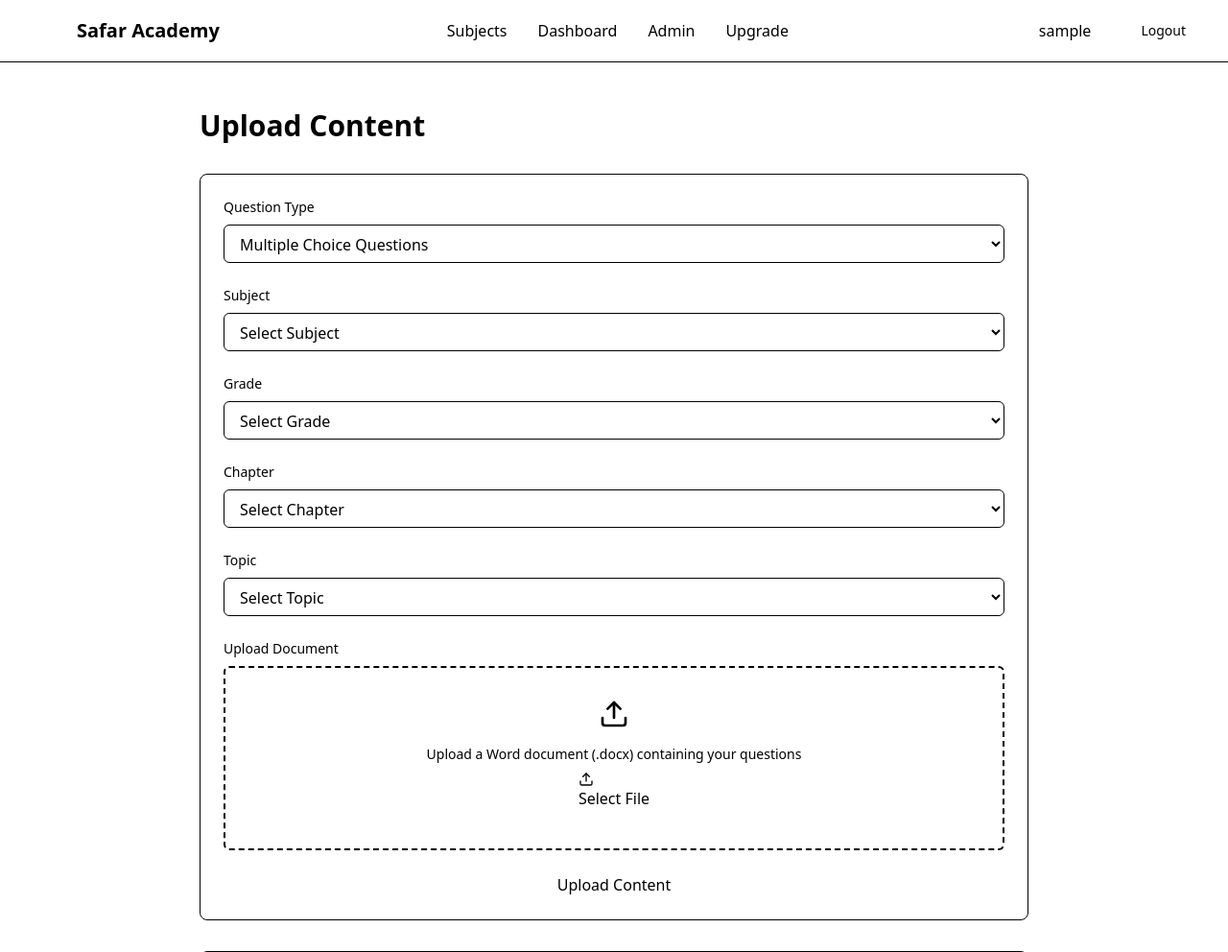
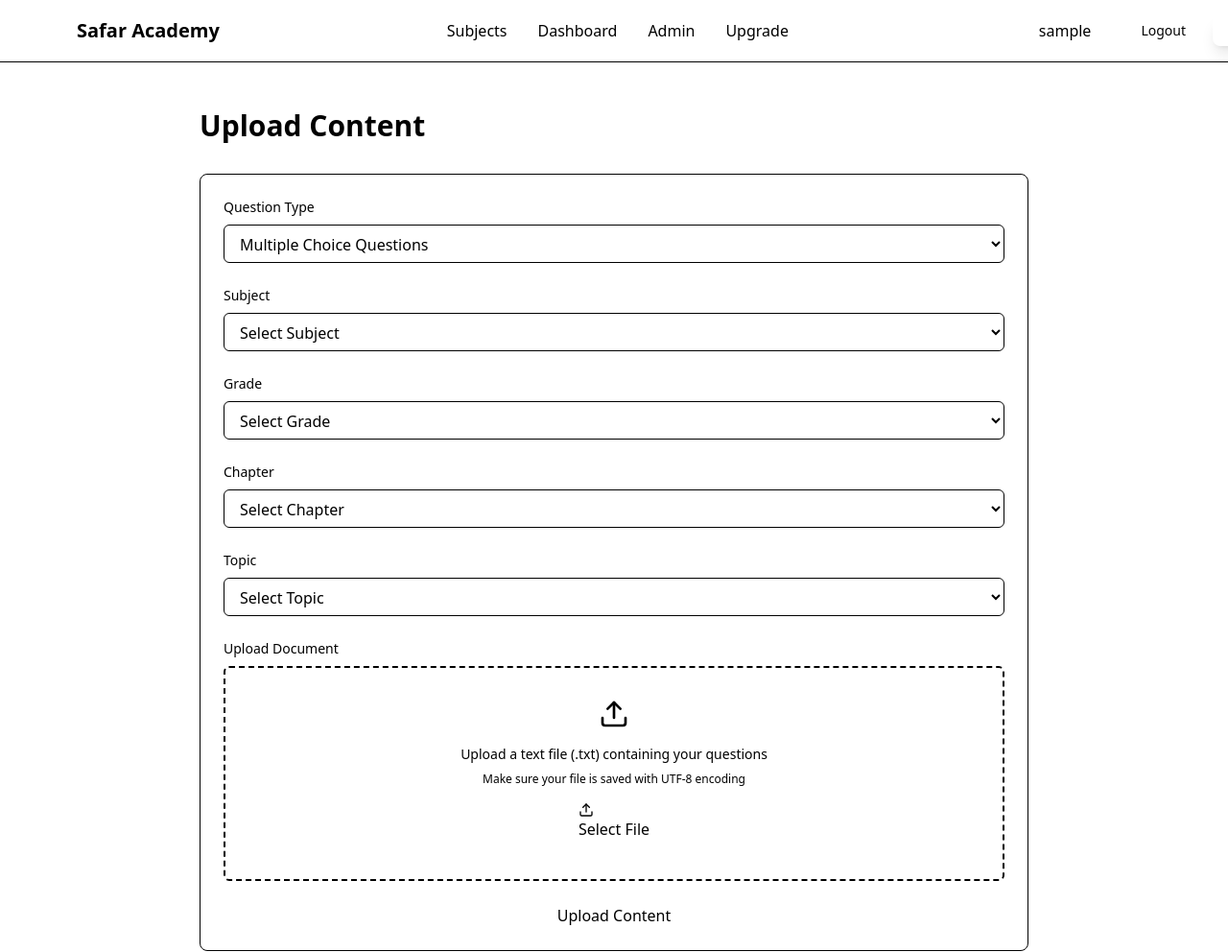
Before and after one commit to abdullahdep/django-hello-world, a Django app: page /content-upload in a window 1280 px wide. Shown: the top 992 px of the page at 96% size. Run offline with Django 4.2, Linux system fonts and the light colour scheme; the visitor is signed in with stand-in values (Sample User, id 1).

Commit message:
uploaded filsstoregepath : stored in offline media file storage

```diff
--- a/api/settings.py
+++ b/api/settings.py
@@ -137,7 +137,7 @@ USE_TZ = True
 
 STATIC_URL = 'static/'
 
-# Media files (Uploads)
+# Media files (uploads)
 MEDIA_URL = '/media/'
 MEDIA_ROOT = os.path.join(BASE_DIR, 'media')
 
--- a/globalvar.py
+++ b/globalvar.py
@@ -79,6 +79,16 @@ def global_variables(request):
                             'Linear Equations in Two Variables',
                             'Polynomials',
                             'Coordinate Geometry'
+                        ]
+                    },
+                    {
+                        'name': 'Number Systems',
+                        'slug': 'number-systems',
+                        'topics': [
+                            'Real Numbers',
+                            'Irrational Numbers',
+                            'Rational Numbers',
+                            'Decimal Representation'
                         ]
                     },
                     {
--- a/pages/templates/admin_user/admin_user.html
+++ b/pages/templates/admin_user/admin_user.html
@@ -103,9 +103,12 @@
                             <line x1="12" y1="3" x2="12" y2="15"/>
                         </svg>
                         <p class="text-sm text-muted-foreground mb-2">
-                            Upload a Word document (.docx) containing your questions
+                            Upload a text file (.txt) containing your questions
                         </p>
-                        <input type="file" name="document" accept=".docx" class="hidden" id="file-upload">
+                        <p class="text-xs text-muted-foreground mb-4">
+                            Make sure your file is saved with UTF-8 encoding
+                        </p>
+                        <input type="file" name="document" accept=".txt" class="hidden" id="file-upload">
                         <label for="file-upload" class="button button-outline cursor-pointer">
                             <svg xmlns="http://www.w3.org/2000/svg" class="h-4 w-4 mr-2" viewBox="0 0 24 24"
                                  fill="none" stroke="currentColor" stroke-width="2" stroke-linecap="round"
@@ -184,6 +187,22 @@ Q. Next question...</pre>
     </div>
 </div>
 
+<div id="notification" class="fixed top-4 right-4 z-50 transform transition-transform duration-300 translate-x-full">
+    <div id="notification-content" class="rounded-lg p-4 shadow-lg">
+        <div class="flex items-center">
+            <svg id="success-icon" class="h-6 w-6 mr-2 hidden" viewBox="0 0 24 24" fill="none" xmlns="http://www.w3.org/2000/svg">
+                <circle cx="12" cy="12" r="10" class="stroke-success" stroke-width="2"/>
+                <path d="M8 12l3 3 5-5" class="stroke-success" stroke-width="2" stroke-linecap="round" stroke-linejoin="round"/>
+            </svg>
+            <svg id="error-icon" class="h-6 w-6 mr-2 hidden" viewBox="0 0 24 24" fill="none" xmlns="http://www.w3.org/2000/svg">
+                <circle cx="12" cy="12" r="10" class="stroke-error" stroke-width="2"/>
+                <path d="M15 9l-6 6M9 9l6 6" class="stroke-error" stroke-width="2" stroke-linecap="round"/>
+            </svg>
+            <span id="notification-message" class="text-sm font-medium"></span>
+        </div>
+    </div>
+</div>
+
 <style>
     .loading-spin {
         position: absolute;
@@ -213,6 +232,36 @@ function toggleLoading(elementId, isLoading) {
     if (loadingEl) {
         loadingEl.classList.toggle('hidden', !isLoading);
     }
+}
+
+function showNotification(message, type = 'success') {
+    const notification = document.getElementById('notification');
+    const content = document.getElementById('notification-content');
+    const messageEl = document.getElementById('notification-message');
+    const successIcon = document.getElementById('success-icon');
+    const errorIcon = document.getElementById('error-icon');
+
+    // Set message
+    messageEl.textContent = message;
+
+    // Set type-specific styles
+    if (type === 'success') {
+        content.className = 'rounded-lg p-4 shadow-lg bg-success/10 border border-success text-success';
+        successIcon.classList.remove('hidden');
+        errorIcon.classList.add('hidden');
+    } else {
+        content.className = 'rounded-lg p-4 shadow-lg bg-error/10 border border-error text-error';
+        successIcon.classList.add('hidden');
+        errorIcon.classList.remove('hidden');
+    }
+
+    // Show notification
+    notification.classList.remove('translate-x-full');
+
+    // Hide after 3 seconds
+    setTimeout(() => {
+        notification.classList.add('translate-x-full');
+    }, 3000);
 }
 
 async function loadGradeChapters(subject) {
@@ -263,9 +312,10 @@ async function loadChapters(subject, grade) {
             ).join('')}
         `;
         chapterSelect.disabled = false;
+        showNotification('Chapters loaded successfully');
     } catch (error) {
         console.error('Error loading chapters:', error);
-        alert('Failed to load chapters. Please try again.');
+        showNotification('Failed to load chapters. Please try again.', 'error');
     } finally {
         toggleLoading('chapter', false);
     }
--- a/pages/views.py
+++ b/pages/views.py
@@ -4,8 +4,11 @@ from django.http import JsonResponse
 from django.views.decorators.http import require_http_methods
 from django.core.files.storage import FileSystemStorage
 from globalvar import global_variables
+from django.conf import settings
 import json
 import re
+import os
+from datetime import datetime
 
 def is_admin(user):
     return user.is_authenticated and user.is_staff
@@ -102,37 +105,86 @@ def admin_content_upload(request):
     }
 
     if request.method == 'POST':
-        question_type = request.POST.get('question_type')
-        subject = request.POST.get('subject')
-        grade = request.POST.get('grade')
-        chapter = request.POST.get('chapter')
-        topic = request.POST.get('topic')
-        document = request.FILES.get('document')
+        try:
+            document = request.FILES.get('document')
+            question_type = request.POST.get('question_type')
+            subject = request.POST.get('subject', '')
+            grade = request.POST.get('grade', '')
+            chapter = request.POST.get('chapter', '')
+            topic = request.POST.get('topic', '')
 
-        if not all([question_type, subject, grade, chapter, topic, document]):
-            context['error'] = 'Please fill all fields and select a file'
-            return render(request, 'admin_user/admin_user.html', context)
+            if not document:
+                return render(request, 'admin_user/admin_user.html',
+                            {'error': 'Please select a file to upload', **context})
 
-        try:
-            # Read the txt file
-            content = document.read().decode('utf-8')
+            # Create different base directories for MCQs and short questions
+            base_dir = 'mcqs' if question_type == 'mcq' else 'short_questions'
+
+            # Create directory structure
+            file_dir = os.path.join(
+                settings.MEDIA_ROOT,
+                base_dir,
+                subject,
+                f"grade_{grade}",
+                chapter,
+                topic
+            )
+            os.makedirs(file_dir, exist_ok=True)
+
+            # Save file with timestamp
+            timestamp = datetime.now().strftime('%Y%m%d_%H%M%S')
+            file_name = f"{timestamp}_{document.name}"
+            file_path = os.path.join(file_dir, file_name)
+
+            # Save the file
+            with open(file_path, 'wb+') as destination:
+                for chunk in document.chunks():
+                    destination.write(chunk)
+
+            # Process file content with different encodings
+            content = None
+            encodings = ['utf-8', 'utf-8-sig', 'latin-1', 'cp1252']
+
+            for encoding in encodings:
+                try:
+                    with open(file_path, 'r', encoding=encoding) as f:
+                        content = f.read()
+                        break
+                except UnicodeDecodeError:
+                    continue
+
+            if content is None:
+                raise UnicodeDecodeError("Could not decode file with any supported encoding")
 
             # Process questions based on type
-            questions = []
-            if question_type == 'mcq':
-                questions = process_mcq(content)
-            else:
-                questions = process_short_question(content)
+            questions = process_mcq(content) if question_type == 'mcq' else process_short_question(content)
 
-            # Save processed questions
-            # Add your storage logic here
+            # Save metadata about the upload
+            metadata = {
+                'timestamp': timestamp,
+                'question_type': question_type,
+                'subject': subject,
+                'grade': grade,
+                'chapter': chapter,
+                'topic': topic,
+                'num_questions': len(questions),
+                'file_name': file_name
+            }
 
-            context['success'] = True
-            context['questions_processed'] = len(questions)
+            metadata_path = os.path.join(file_dir, f"{timestamp}_metadata.json")
+            with open(metadata_path, 'w', encoding='utf-8') as f:
+                json.dump(metadata, f, indent=2)
+
+            context.update({
+                'success': True,
+                'message': f'Successfully uploaded and processed {len(questions)} {question_type.upper()} questions',
+                'file_path': file_path.replace(settings.MEDIA_ROOT, '/media')
+            })
+
             return render(request, 'admin_user/admin_user.html', context)
 
         except Exception as e:
-            context['error'] = str(e)
+            context['error'] = f'Error processing file: {str(e)}'
             return render(request, 'admin_user/admin_user.html', context)
 
     return render(request, 'admin_user/admin_user.html', context)
```
